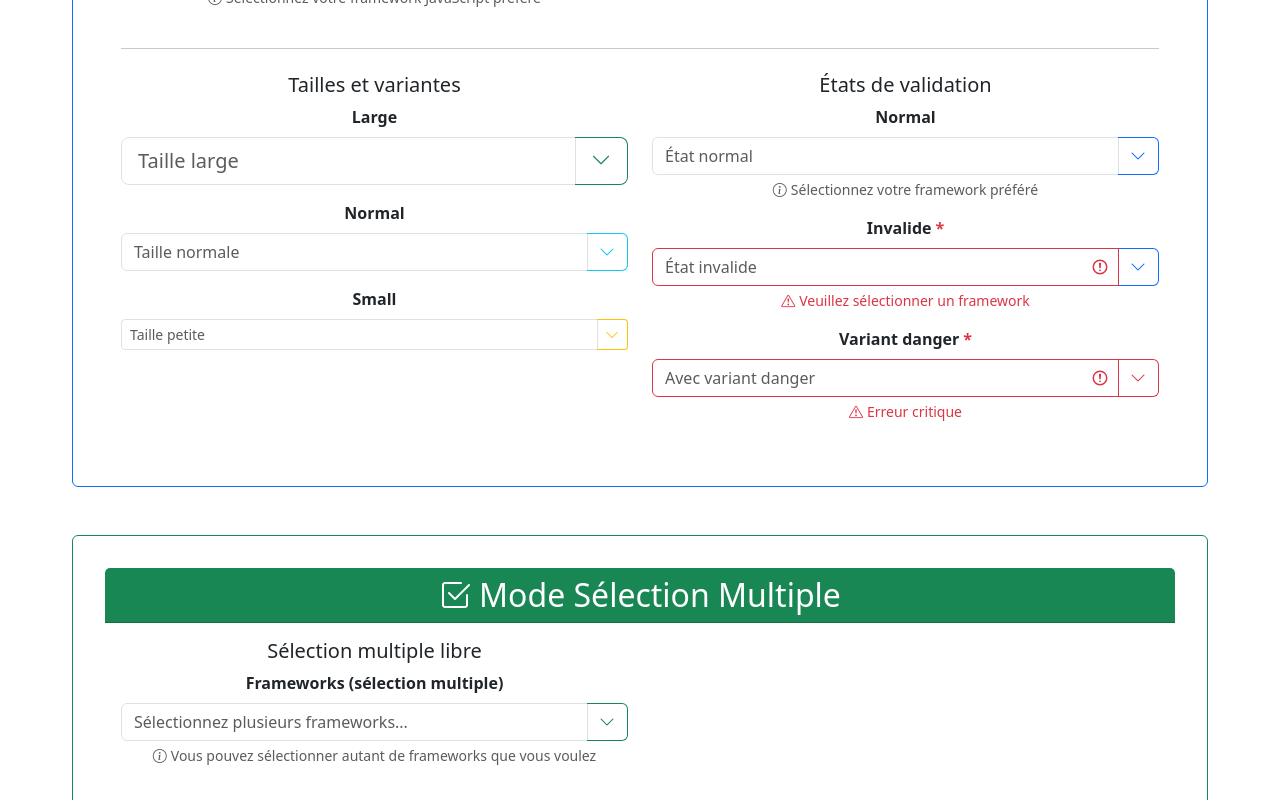
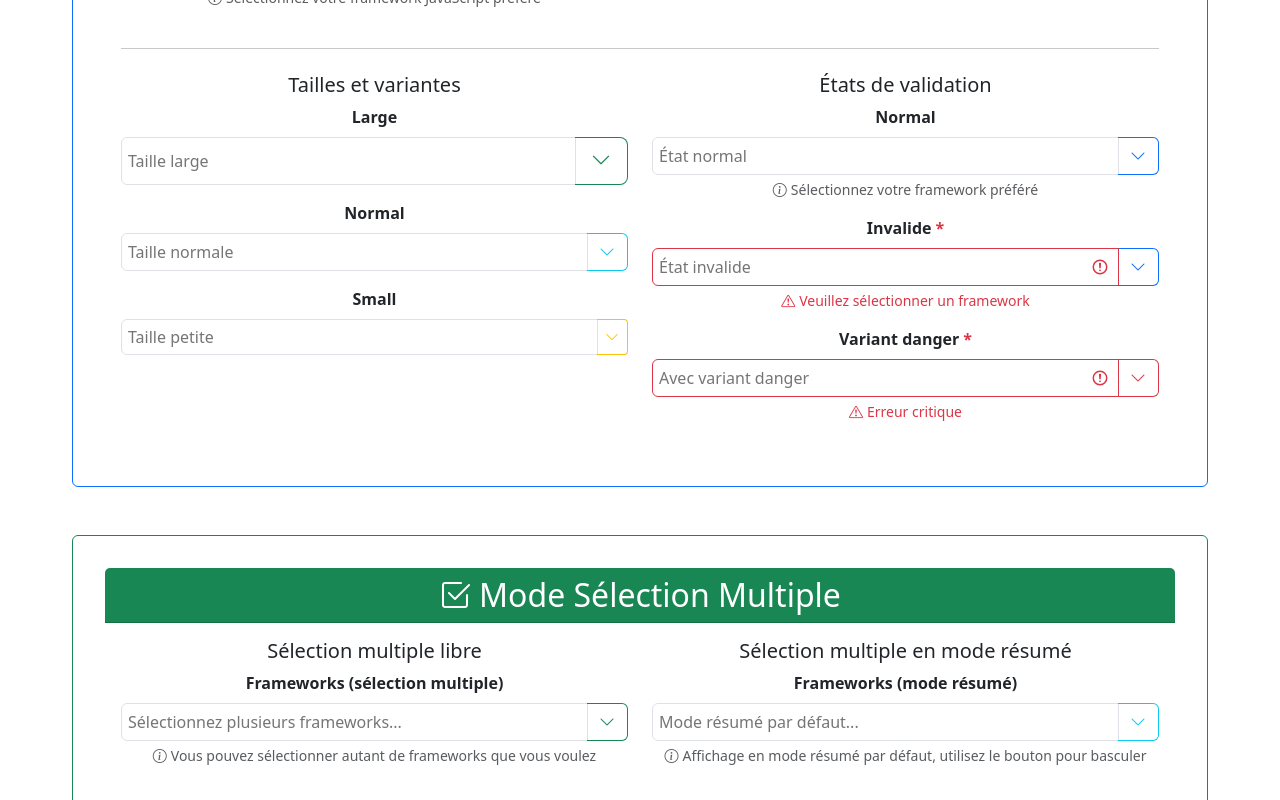
Before and after one commit to Horsty80/poc, a React (Vite) app: page / in a window 1280 px wide. Shown: the part 500-1300 px from the top of the page. Built offline with nearby package versions, Linux system fonts and the light colour scheme; the HTML template or start-up script is replaced by a standard one.

Commit message:
feat: add summary mode to BootstrapSelectableInput for enhanced multi-selection display

```diff
--- a/src/App.tsx
+++ b/src/App.tsx
@@ -163,6 +163,24 @@ function App() {
                   />
                 </div>
                 <div className="col-md-6">
+                  <h5>Sélection multiple en mode résumé</h5>
+                  <BootstrapSelectableInput
+                    items={mockItemsWithDescriptions}
+                    placeholder="Mode résumé par défaut..."
+                    label="Frameworks (mode résumé)"
+                    helpText="Affichage en mode résumé par défaut, utilisez le bouton pour basculer"
+                    variant="info"
+                    itemSelection="multiple"
+                    summaryMode={true}
+                    onMultiSelectionChange={(items) => {
+                      console.log('Frameworks en mode résumé:', items)
+                    }}
+                  />
+                </div>
+              </div>
+
+              <div className="row mt-4">
+                <div className="col-md-12">
                   {selectedMultipleFrameworks.length > 0 && (
                     <div className="alert alert-success" role="alert">
                       <h4 className="alert-heading">
--- a/src/BootstrapSelectableInput.css
+++ b/src/BootstrapSelectableInput.css
@@ -2,6 +2,26 @@
 .bootstrap-selectable-container {
   position: relative;
   margin-bottom: 1rem;
+}
+
+/* Input personnalisé avec badges */
+.bootstrap-selectable-container .form-control {
+  cursor: text;
+}
+
+.bootstrap-selectable-container .form-control:focus-within {
+  border-color: var(--bs-primary);
+  box-shadow: 0 0 0 0.25rem rgba(13, 110, 253, 0.25);
+}
+
+.bootstrap-selectable-container .form-control input {
+  outline: none !important;
+  box-shadow: none !important;
+}
+
+.bootstrap-selectable-container .form-control input:focus {
+  outline: none !important;
+  box-shadow: none !important;
 }
 
 /* Menu flottant avec styles Bootstrap */
--- a/src/BootstrapSelectableInput.tsx
+++ b/src/BootstrapSelectableInput.tsx
@@ -35,6 +35,7 @@ interface BootstrapSelectableInputProps {
   appendTo?: string // Sélecteur CSS pour l'élément de référence (ex: "#my-container", ".my-class")
   itemSelection?: 'single' | 'multiple' // Mode de sélection
   maxSelections?: number // Nombre maximum de sélections (optionnel, uniquement pour 'multiple')
+  summaryMode?: boolean // Mode résumé pour l'affichage des sélections multiples
 }
 
 export function BootstrapSelectableInput({
@@ -53,18 +54,18 @@ export function BootstrapSelectableInput({
   errorMessage,
   appendTo,
   itemSelection = 'single',
-  maxSelections
+  maxSelections,
+  summaryMode = false
 }: BootstrapSelectableInputProps) {
   // États de sélection - en fonction du mode, seul l'un des deux est utilisé
   const [selectedItem, setSelectedItem] = useState<Item | null>(null) // Utilisé uniquement en mode 'single'
   const [selectedItems, setSelectedItems] = useState<Item[]>([]) // Utilisé uniquement en mode 'multiple'
   const [inputValue, setInputValue] = useState('')
+  const [internalSummaryMode, setInternalSummaryMode] = useState(summaryMode) // État interne pour le toggle
 
-  // Placeholder dynamique basé sur le mode
+  // Placeholder statique
   const effectivePlaceholder = placeholder || (itemSelection === 'multiple'
-    ? (selectedItems.length > 0
-        ? `${selectedItems.length} élément(s) sélectionné(s)`
-        : "Sélectionnez des éléments...")
+    ? "Sélectionnez des éléments..."
     : "Sélectionnez un élément...")
 
   // Filtrer les éléments selon la saisie
@@ -170,13 +171,6 @@ export function BootstrapSelectableInput({
     onMultiSelectionChange?.([])
   }
 
-  // Classes Bootstrap pour l'input
-  const inputClasses = [
-    'form-control',
-    inputSize && `form-control-${inputSize}`,
-    isInvalid && 'is-invalid'
-  ].filter(Boolean).join(' ')
-
   // Classes Bootstrap pour le bouton
   const buttonClasses = [
     'btn',
@@ -258,12 +252,50 @@ export function BootstrapSelectableInput({
       )}
 
       <div className="input-group" ref={appendTo ? undefined : refs.setReference}>
+        <div className={`form-control p-1 d-flex flex-wrap align-items-center gap-1 ${isInvalid ? 'is-invalid' : ''}`}
+             style={{ minHeight: inputSize === 'lg' ? '48px' : inputSize === 'sm' ? '31px' : '38px' }}>
+
+          {/* Badges des éléments sélectionnés en mode multiple */}
+          {itemSelection === 'multiple' && selectedItems.length > 0 && (
+            <>
+              {internalSummaryMode ? (
+                <span className={`badge bg-${variant} me-1`}>
+                  {selectedItems.length} élément{selectedItems.length > 1 ? 's' : ''} sélectionné{selectedItems.length > 1 ? 's' : ''}
+                </span>
+              ) : (
+                selectedItems.map((item) => (
+                  <span key={item.id} className={`badge bg-${variant} d-flex align-items-center gap-1 me-1`} style={{ fontSize: '0.75em' }}>
+                    {item.label}
+                    <button
+                      type="button"
+                      onClick={(e) => {
+                        e.stopPropagation()
+                        removeSelectedItem(item)
+                      }}
+                      className="btn-close btn-close-white"
+                      aria-label={`Supprimer ${item.label}`}
+                      style={{ fontSize: '0.5em' }}
+                    ></button>
+                  </span>
+                ))
+              )}
+            </>
+          )}
+
+          {/* Input de recherche */}
           <input
             {...getInputProps({
-            placeholder: effectivePlaceholder,
-            className: inputClasses,
+              placeholder: (itemSelection === 'multiple' && selectedItems.length > 0) ? '' : effectivePlaceholder,
+              className: 'border-0 outline-0 flex-grow-1',
+              style: {
+                minWidth: '120px',
+                background: 'transparent',
+                boxShadow: 'none'
+              }
             })}
           />
+        </div>
+
         <button
           type="button"
           {...getToggleButtonProps()}
@@ -276,7 +308,21 @@ export function BootstrapSelectableInput({
             <i className="bi bi-chevron-down"></i>
           )}
         </button>
+
         {itemSelection === 'multiple' && selectedItems.length > 0 && (
+          <>
+            {/* Bouton pour basculer le mode summary */}
+            <button
+              type="button"
+              onClick={() => setInternalSummaryMode(!internalSummaryMode)}
+              className="btn btn-outline-info"
+              aria-label="toggle summary mode"
+              title={internalSummaryMode ? "Afficher les détails" : "Afficher le résumé"}
+            >
+              <i className={`bi ${internalSummaryMode ? 'bi-list-ul' : 'bi-card-text'}`}></i>
+            </button>
+
+            {/* Bouton pour effacer toutes les sélections */}
             <button
               type="button"
               onClick={clearAllSelections}
@@ -286,34 +332,16 @@ export function BootstrapSelectableInput({
             >
               <i className="bi bi-x-lg"></i>
             </button>
+          </>
         )}
       </div>
 
-      {/* Affichage des éléments sélectionnés en mode multiselect */}
-      {itemSelection === 'multiple' && selectedItems.length > 0 && (
-        <div className="mt-2">
-          <div className="d-flex flex-wrap gap-1">
-            {selectedItems.map((item) => (
-              <span key={item.id} className={`badge bg-${variant} d-flex align-items-center gap-1`}>
-                {item.label}
-                <button
-                  type="button"
-                  onClick={(e) => {
-                    e.stopPropagation()
-                    removeSelectedItem(item)
-                  }}
-                  className="btn-close btn-close-white btn-sm"
-                  aria-label={`Supprimer ${item.label}`}
-                  style={{ fontSize: '0.6em' }}
-                ></button>
-              </span>
-            ))}
-          </div>
-          {maxSelections && (
-            <small className="text-muted mt-1 d-block">
+      {/* Indicateur de limite de sélection */}
+      {itemSelection === 'multiple' && maxSelections && selectedItems.length > 0 && (
+        <div className="mt-1">
+          <small className="text-muted">
             {selectedItems.length}/{maxSelections} sélection(s)
           </small>
-          )}
         </div>
       )}
 
```
Lines whose indentation alone changed are shown as unchanged.
